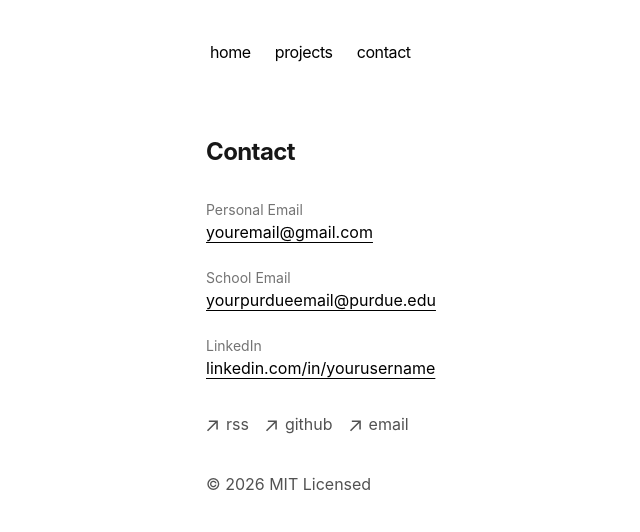
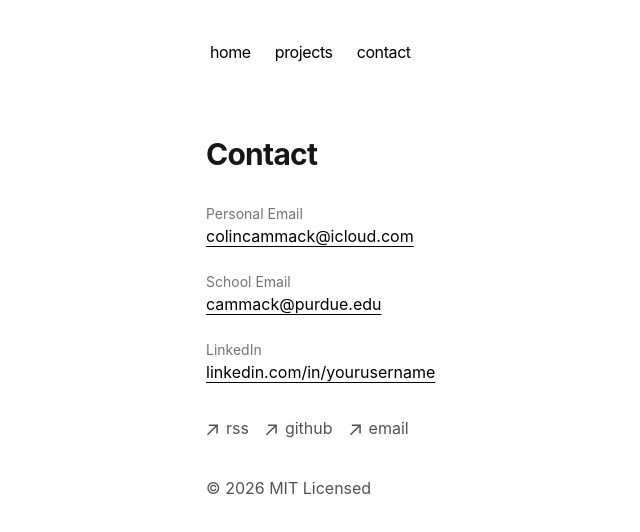
Before and after one commit to colinc1123/colincammack, a Next.js app: page /contact in a window 1280 px wide. Shown: the top 532 px of the page, without its empty margins (146-786 px from the left). Built offline with nearby package versions, Linux system fonts and the light colour scheme.

Commit message:
Update page.tsx

```diff
--- a/app/contact/page.tsx
+++ b/app/contact/page.tsx
@@ -1,9 +1,9 @@
 export default function ContactPage() {
   return (
     <section>
-      <h1 className="text-2xl font-bold tracking-tight text-neutral-900 dark:text-neutral-100">
-        Contact
-      </h1>
+    <h1 className="text-3xl font-bold tracking-tight text-neutral-900 dark:text-neutral-100">
+      Contact
+    </h1>
 
 
 
@@ -13,7 +13,7 @@ export default function ContactPage() {
             Personal Email
           </p>
           <a href="mailto:youremail@gmail.com" className="underline underline-offset-4">
-            youremail@gmail.com
+            colincammack@icloud.com
           </a>
         </div>
 
@@ -22,7 +22,7 @@ export default function ContactPage() {
             School Email
           </p>
           <a href="mailto:yourpurdueemail@purdue.edu" className="underline underline-offset-4">
-            yourpurdueemail@purdue.edu
+            cammack@purdue.edu
           </a>
         </div>
 
@@ -31,7 +31,7 @@ export default function ContactPage() {
             LinkedIn
           </p>
           <a
-            href="https://www.linkedin.com/in/yourusername"
+            href="https://www.linkedin.com/in/colin-cammack-a4b21a225/"
             target="_blank"
             rel="noreferrer"
             className="underline underline-offset-4"
```
